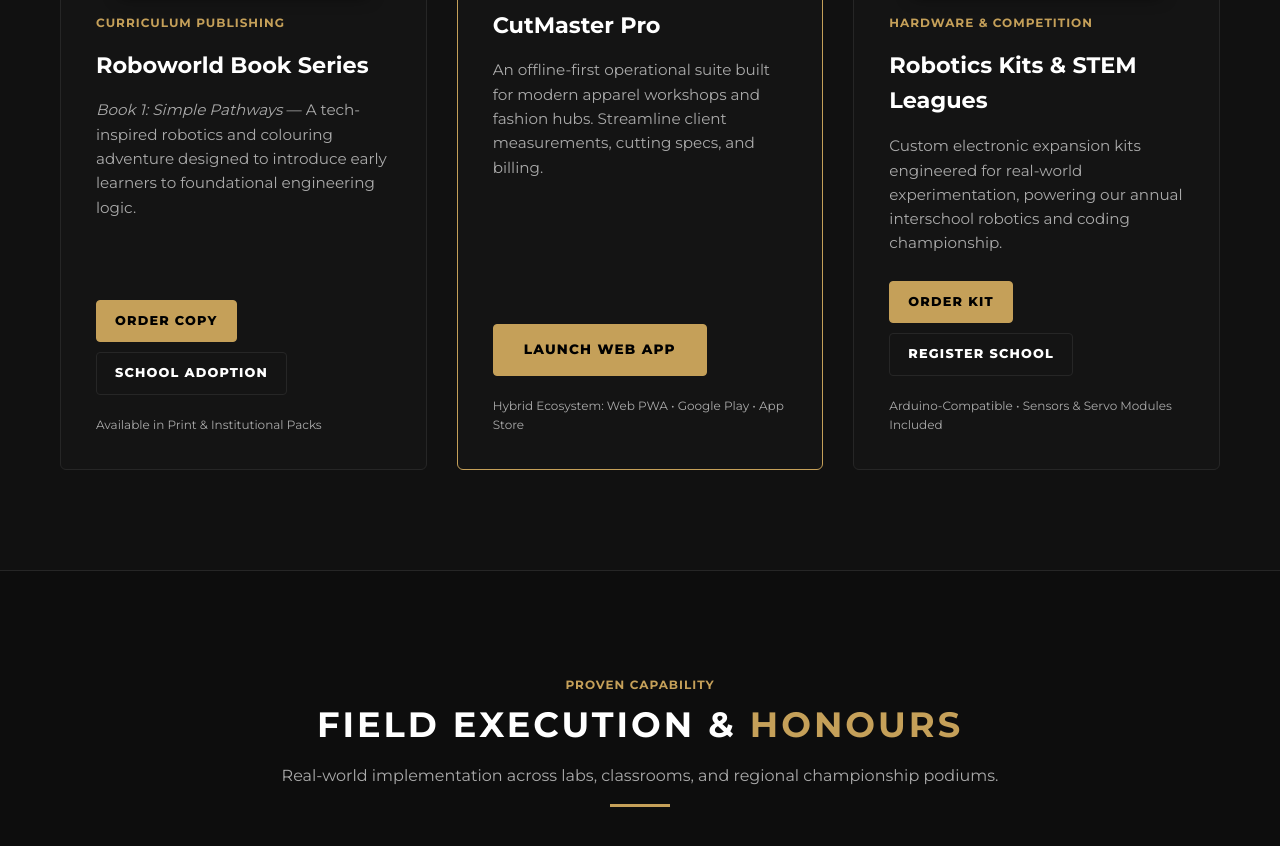
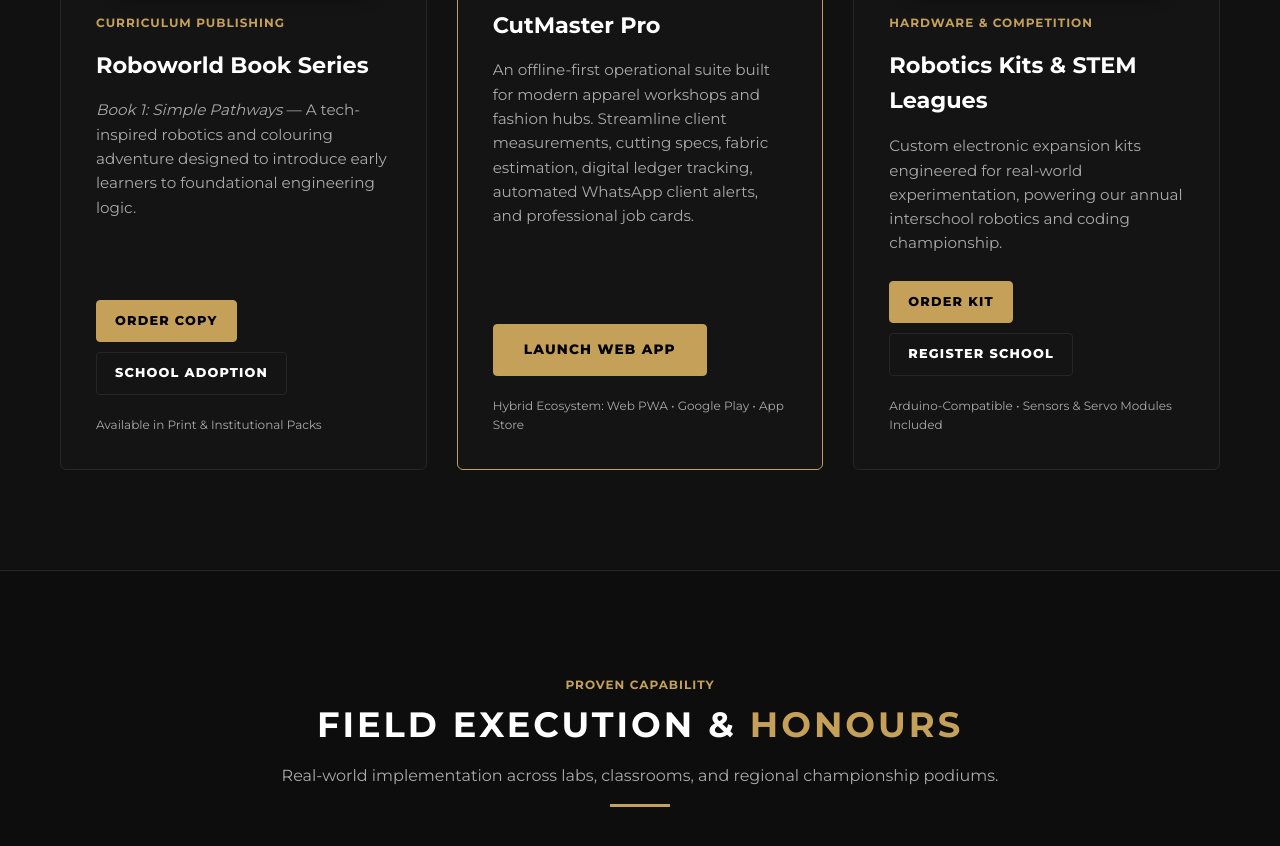
Before and after one commit to bloshtech/bloshtech-website, a plain HTML site: page index.html in a window 1280 px wide. Shown: the part 2002-2848 px from the top of the page. Drawn offline with Linux system fonts and the light colour scheme.

Commit message:
Update index.html

```diff
--- a/index.html
+++ b/index.html
@@ -283,11 +283,12 @@
 <p>
   An offline-first operational suite built for modern apparel
   workshops and fashion hubs. Streamline client measurements,
-              cutting specs, and billing.
+  cutting specs, fabric estimation, digital ledger tracking,
+  automated WhatsApp client alerts, and professional job cards.
 </p>
 <div style="margin-bottom: 20px">
   <a
-                href="https://cutmaster.bloshtech.com"
+    href="/cutmaster/"
     target="_blank"
     class="btn btn-gold card-btn"
     >Launch Web App</a
```
Lines whose indentation alone changed are shown as unchanged.
